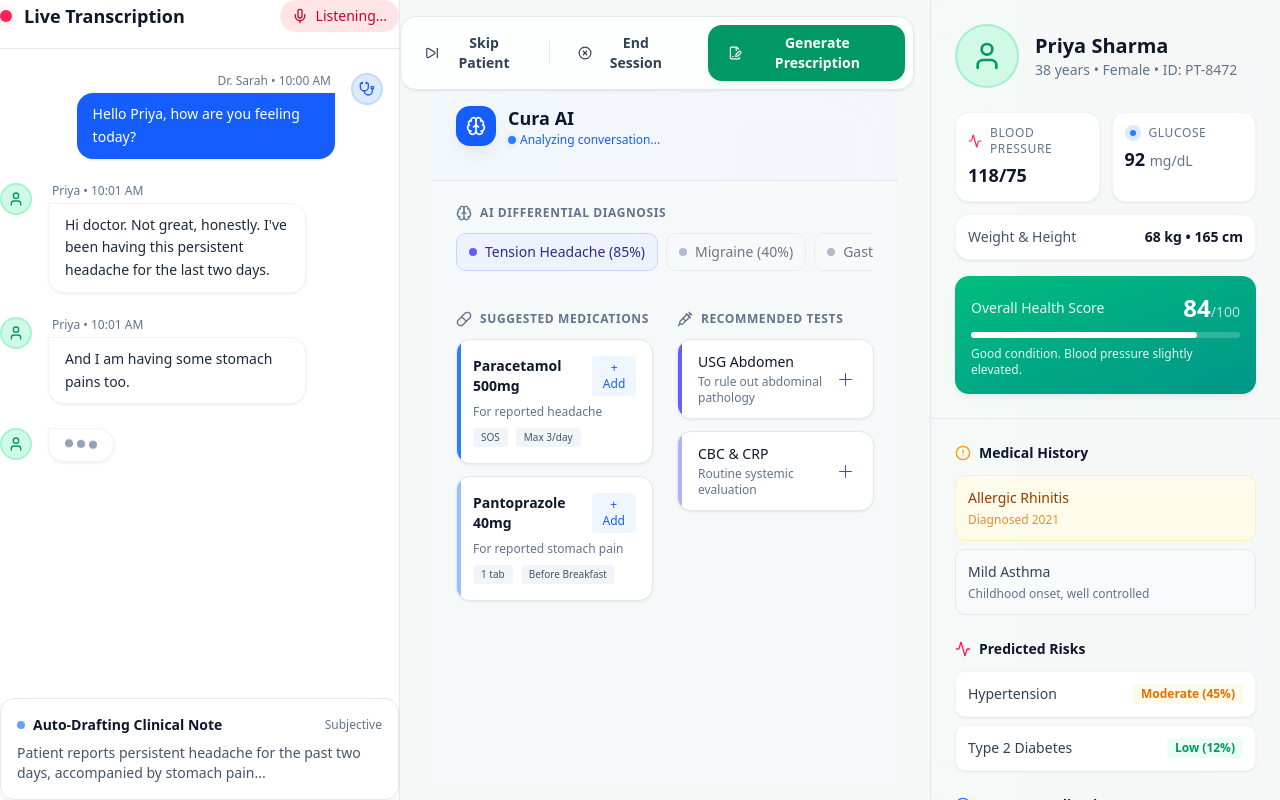
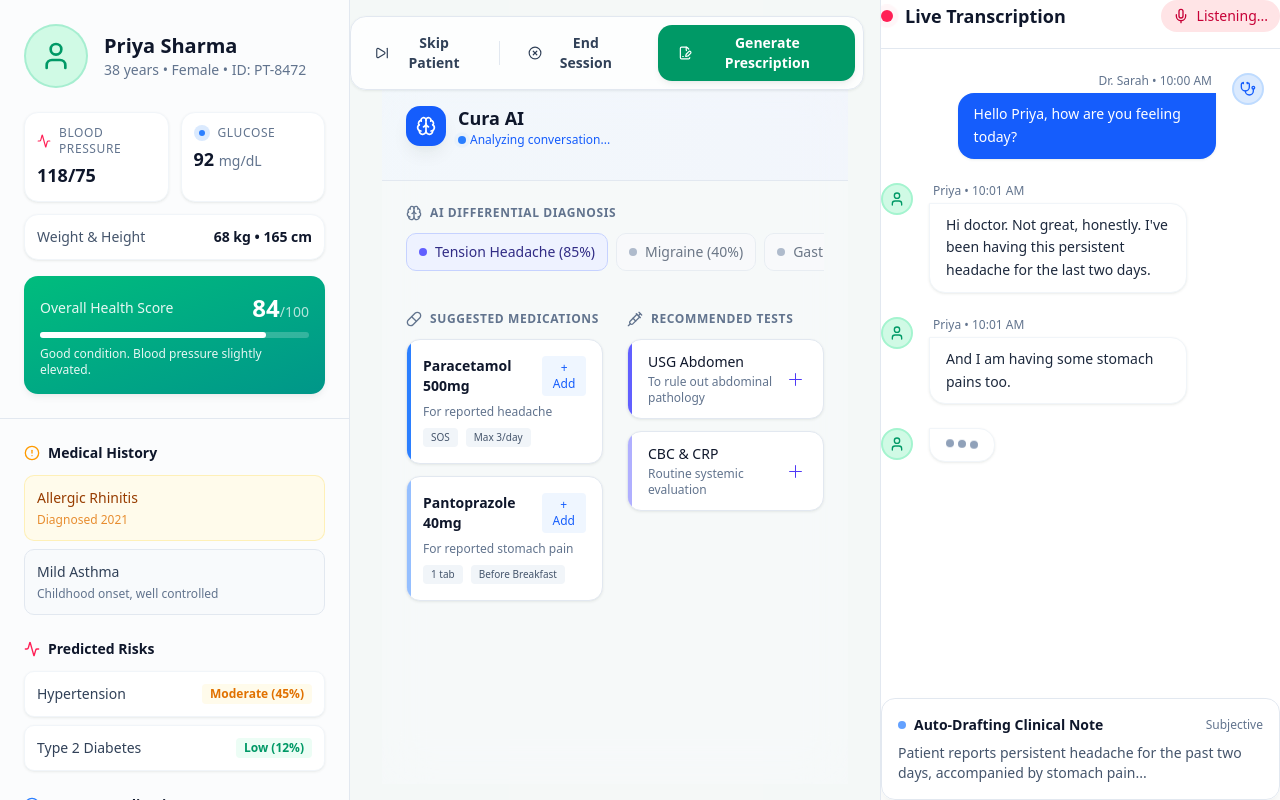
Before and after one commit to curalynx-org/curalynx, a Next.js app: page /session in a window 1280 px wide. Built offline with nearby package versions, Linux system fonts and the light colour scheme.

Commit message:
feat: implement session page layout with sidebar, insights, and transcript components

```diff
--- a/app/session/page.tsx
+++ b/app/session/page.tsx
@@ -6,9 +6,9 @@ import { SessionControls } from "@/components/session/session-controls";
 export default function SessionPage() {
   return (
     <div className="flex h-screen w-full bg-slate-50/30 dark:bg-slate-950 overflow-hidden flex-col md:flex-row">
-      {/* Left Sidebar - Live Transcript */}
-      <aside className="w-full md:w-80 lg:w-[400px] border-r border-slate-200 dark:border-slate-800 flex-shrink-0 flex flex-col h-full overflow-hidden z-10 bg-white dark:bg-slate-900">
-        <LiveTranscript />
+      {/* Left Sidebar - Patient Context & Extras */}
+      <aside className="w-full md:w-80 lg:w-[350px] border-r border-slate-200 dark:border-slate-800 flex-shrink-0 flex flex-col h-full overflow-hidden z-10 bg-white dark:bg-slate-900">
+        <PatientSidebar />
       </aside>
 
       {/* Main Center Area - AI Insights */}
@@ -21,9 +21,9 @@ export default function SessionPage() {
         </div>
       </main>
 
-      {/* Right Sidebar - Patient Context & Extras */}
-      <aside className="w-full md:w-80 lg:w-[350px] border-l border-slate-200 dark:border-slate-800 flex-shrink-0 flex flex-col h-full overflow-hidden z-10">
-        <PatientSidebar />
+      {/* Right Sidebar - Live Transcript */}
+      <aside className="w-full md:w-80 lg:w-[400px] border-l border-slate-200 dark:border-slate-800 flex-shrink-0 flex flex-col h-full overflow-hidden z-10 bg-white dark:bg-slate-900">
+        <LiveTranscript />
       </aside>
     </div>
   );
```
